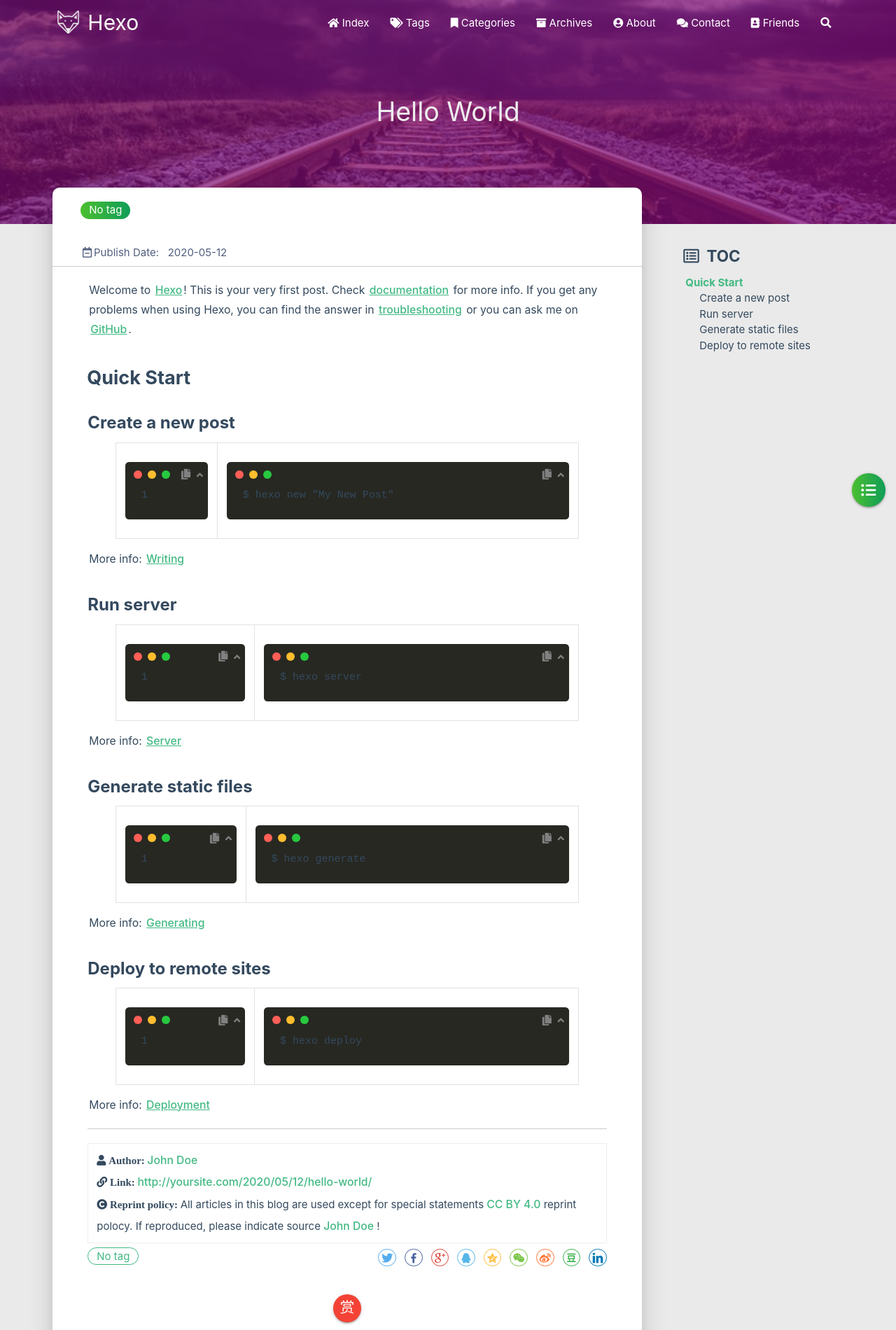
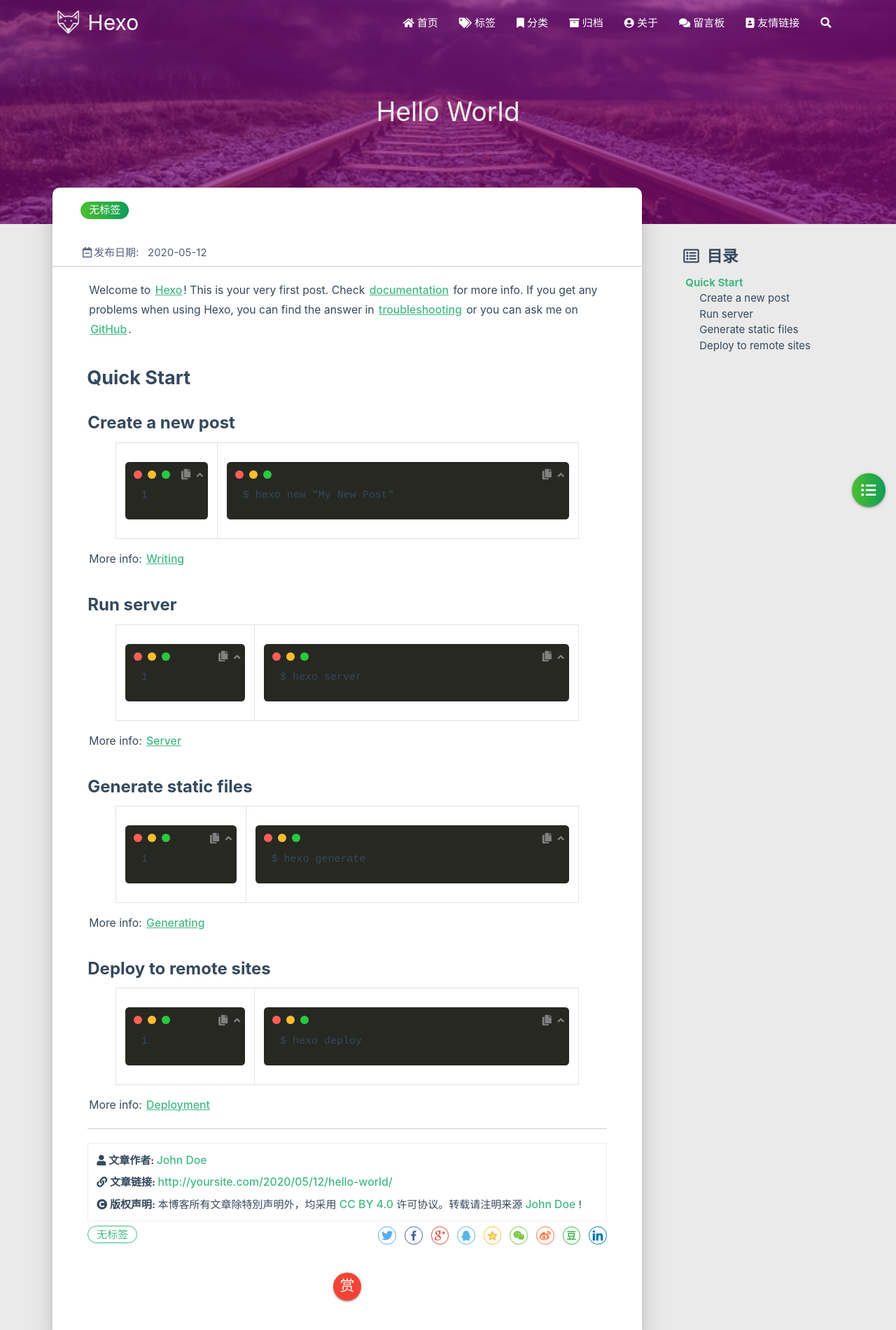
Before and after one commit to mengluokeji/mengluokeji.github.io, a plain HTML site: page 2020/05/12/hello-world/index.html in a window 1280 px wide. Shown: the top 1900 px of the page at 70% size. Drawn offline with Linux system fonts and the light colour scheme; some packages are replaced by stand-ins of ours; no server answers; a script that the page names is missing.

Commit message:
Site updated: 2020-05-12 18:08:35

```diff
--- a/2020/05/12/hello-world/index.html
+++ b/2020/05/12/hello-world/index.html
@@ -1,5 +1,5 @@
 <!DOCTYPE HTML>
-<html lang="en">
+<html lang="zh-CN">
 
 
 <head>
@@ -55,7 +55,7 @@
 
       <i class="fas fa-home" style="zoom: 0.6;"></i>
 
-      <span>Index</span>
+      <span>首页</span>
     </a>
 
   </li>
@@ -66,7 +66,7 @@
 
       <i class="fas fa-tags" style="zoom: 0.6;"></i>
 
-      <span>Tags</span>
+      <span>标签</span>
     </a>
 
   </li>
@@ -77,7 +77,7 @@
 
       <i class="fas fa-bookmark" style="zoom: 0.6;"></i>
 
-      <span>Categories</span>
+      <span>分类</span>
     </a>
 
   </li>
@@ -88,7 +88,7 @@
 
       <i class="fas fa-archive" style="zoom: 0.6;"></i>
 
-      <span>Archives</span>
+      <span>归档</span>
     </a>
 
   </li>
@@ -99,7 +99,7 @@
 
       <i class="fas fa-user-circle" style="zoom: 0.6;"></i>
 
-      <span>About</span>
+      <span>关于</span>
     </a>
 
   </li>
@@ -110,7 +110,7 @@
 
       <i class="fas fa-comments" style="zoom: 0.6;"></i>
 
-      <span>Contact</span>
+      <span>留言板</span>
     </a>
 
   </li>
@@ -121,14 +121,14 @@
 
       <i class="fas fa-address-book" style="zoom: 0.6;"></i>
 
-      <span>Friends</span>
+      <span>友情链接</span>
     </a>
 
   </li>
 
   <li>
     <a href="#searchModal" class="modal-trigger waves-effect waves-light">
-      <i id="searchIcon" class="fas fa-search" title="Search" style="zoom: 0.85;"></i>
+      <i id="searchIcon" class="fas fa-search" title="搜索" style="zoom: 0.85;"></i>
     </a>
   </li>
 </ul>
@@ -158,7 +158,7 @@
 
 			    <i class="fa-fw fas fa-home"></i>
 
-			Index
+			首页
 		</a>
 
         </li>
@@ -169,7 +169,7 @@
 
 			    <i class="fa-fw fas fa-tags"></i>
 
-			Tags
+			标签
 		</a>
 
         </li>
@@ -180,7 +180,7 @@
 
 			    <i class="fa-fw fas fa-bookmark"></i>
 
-			Categories
+			分类
 		</a>
 
         </li>
@@ -191,7 +191,7 @@
 
 			    <i class="fa-fw fas fa-archive"></i>
 
-			Archives
+			归档
 		</a>
 
         </li>
@@ -202,7 +202,7 @@
 
 			    <i class="fa-fw fas fa-user-circle"></i>
 
-			About
+			关于
 		</a>
 
         </li>
@@ -213,7 +213,7 @@
 
 			    <i class="fa-fw fas fa-comments"></i>
 
-			Contact
+			留言板
 		</a>
 
         </li>
@@ -224,7 +224,7 @@
 
 			    <i class="fa-fw fas fa-address-book"></i>
 
-			Friends
+			友情链接
 		</a>
 
         </li>
@@ -429,7 +429,7 @@
                 <div class="col s7">
 
                           <div class="article-tag">
-                            <span class="chip bg-color">No tag</span>
+                            <span class="chip bg-color">无标签</span>
                           </div>
 
                 </div>
@@ -441,7 +441,7 @@
             <div class="post-info">
 
                 <div class="post-date info-break-policy">
-                    <i class="far fa-calendar-minus fa-fw"></i>Publish Date:&nbsp;&nbsp;
+                    <i class="far fa-calendar-minus fa-fw"></i>发布日期:&nbsp;&nbsp;
                     2020-05-12
                 </div>
 
@@ -482,7 +482,7 @@
             <div class="reprint__author">
                 <span class="reprint-meta" style="font-weight: bold;">
                     <i class="fas fa-user">
-                        Author:
+                        文章作者:
                     </i>
                 </span>
                 <span class="reprint-info">
@@ -492,7 +492,7 @@
             <div class="reprint__type">
                 <span class="reprint-meta" style="font-weight: bold;">
                     <i class="fas fa-link">
-                        Link:
+                        文章链接:
                     </i>
                 </span>
                 <span class="reprint-info">
@@ -502,13 +502,13 @@
             <div class="reprint__notice">
                 <span class="reprint-meta" style="font-weight: bold;">
                     <i class="fas fa-copyright">
-                        Reprint policy:
+                        版权声明:
                     </i>
                 </span>
                 <span class="reprint-info">
-                    All articles in this blog are used except for special statements
+                    本博客所有文章除特別声明外，均采用
                     <a href="https://creativecommons.org/licenses/by/4.0/deed.zh" rel="external nofollow noreferrer" target="_blank">CC BY 4.0</a>
-                    reprint polocy. If reproduced, please indicate source
+                    许可协议。转载请注明来源
                     <a href="/about" target="_blank">John Doe</a>
                     !
                 </span>
@@ -518,7 +518,7 @@
 
     <script async defer>
       document.addEventListener("copy", function (e) {
-        let toastHTML = '<span>Copied successfully, please follow the reprint policy of this article</span><button class="btn-flat toast-action" onclick="navToReprintStatement()" style="font-size: smaller">more</a>';
+        let toastHTML = '<span>复制成功，请遵循本文的转载规则</span><button class="btn-flat toast-action" onclick="navToReprintStatement()" style="font-size: smaller">查看</a>';
         M.toast({html: toastHTML})
       });
 
@@ -533,7 +533,7 @@
                 <div class="post-meta__tag-list" style="display: inline-block;">
 
                         <div class="article-tag">
-                            <span class="chip bg-color">No tag</span>
+                            <span class="chip bg-color">无标签</span>
                         </div>
 
                 </div>
@@ -701,7 +701,7 @@
 
         <div class="article col s12 m6" data-aos="fade-up" data-aos="fade-up">
             <div class="article-badge left-badge text-color">
-                <i class="far fa-dot-circle"></i>&nbsp;Current
+                <i class="far fa-dot-circle"></i>&nbsp;本篇
             </div>
             <div class="card">
                 <a href="/2020/05/12/hello-world/">
@@ -739,7 +739,7 @@
 
         <div class="article col s12 m6" data-aos="fade-up">
             <div class="article-badge right-badge text-color">
-                Current&nbsp;<i class="far fa-dot-circle"></i>
+                本篇&nbsp;<i class="far fa-dot-circle"></i>
             </div>
             <div class="card">
                 <a href="/2020/05/12/hello-world/">
@@ -809,7 +809,7 @@ code[class*="language-"], pre[class*="language-"] { white-space: pre !important;
     </div>
     <div id="toc-aside" class="expanded col l3 hide-on-med-and-down">
         <div class="toc-widget">
-            <div class="toc-title"><i class="far fa-list-alt"></i>&nbsp;&nbsp;TOC</div>
+            <div class="toc-title"><i class="far fa-list-alt"></i>&nbsp;&nbsp;目录</div>
             <div id="toc-content"></div>
         </div>
     </div>
@@ -1035,8 +1035,8 @@ code[class*="language-"], pre[class*="language-"] { white-space: pre !important;
 <div id="searchModal" class="modal">
     <div class="modal-content">
         <div class="search-header">
-            <span class="title"><i class="fas fa-search"></i>&nbsp;&nbsp;Search</span>
-            <input type="search" id="searchInput" name="s" placeholder="Please enter a search keyword"
+            <span class="title"><i class="fas fa-search"></i>&nbsp;&nbsp;搜索</span>
+            <input type="search" id="searchInput" name="s" placeholder="请输入搜索的关键字"
                    class="search-input">
         </div>
         <div id="searchResult"></div>
```
Also changed, not shown: archives/2020/05/index.html (+23 -23 lines), archives/2020/index.html (+23 -23 lines), archives/index.html (+23 -23 lines), index.html (+19 -19 lines).
